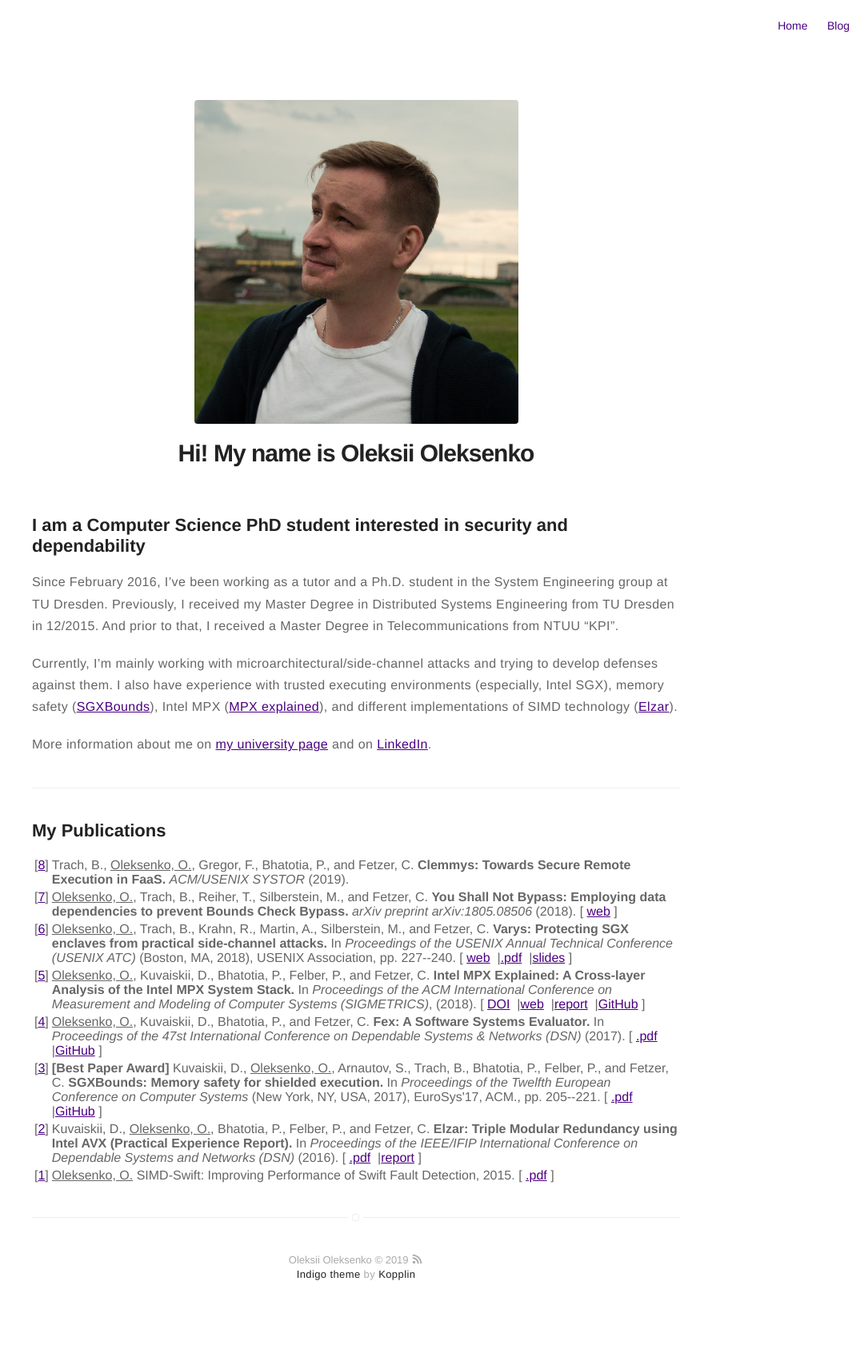
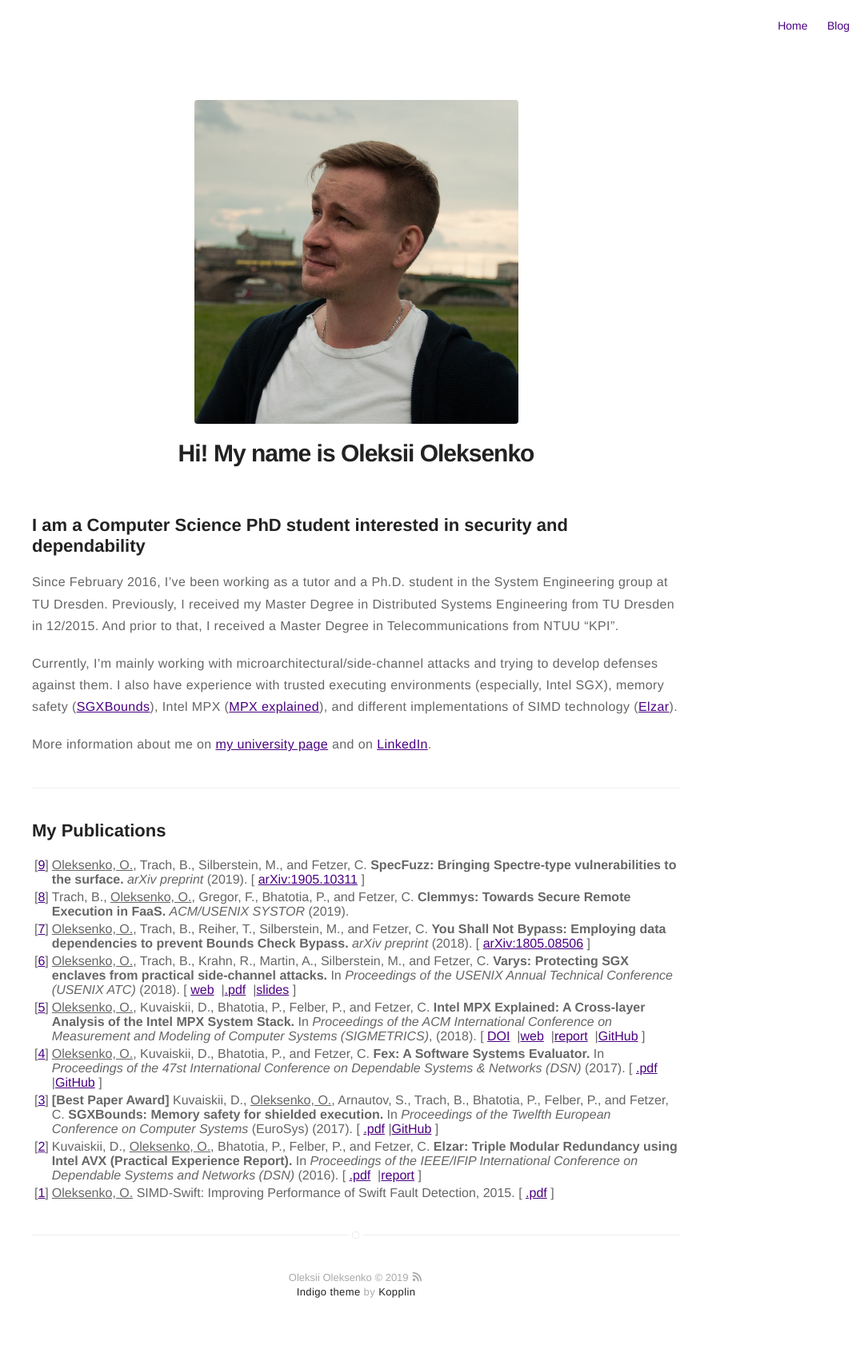
Before and after one commit to OleksiiOleksenko/oleksiioleksenko.github.io, a Jekyll site: the page built from about.md, in a window 1280 px wide. Shown: the whole page at 80% size, without its empty margins (195-1280 px from the left). Built offline with Jekyll 4.4.1, drawn with Linux system fonts in a browser that asks for light colours; before the commit the page ends 1665 px from its top, so only the background shows below that.

Commit message:
added specfuzz to publications

```diff
--- a/about.md
+++ b/about.md
@@ -24,7 +24,19 @@ More information about me on [my university page](https://tu-dresden.de/die_tu_d
 
 <tr valign="top">
 <td align="right" class="bibtexnumber">
-[<a name="oleksenko2018you">8</a>]
+[<a name="oleksenko2019specfuzz">9</a>]
+</td>
+<td class="bibtexitem">
+<u>Oleksenko, O.</u>, Trach, B., Silberstein, M., and Fetzer, C.
+<b>SpecFuzz: Bringing Spectre-type vulnerabilities to the surface.</b>
+<em>arXiv preprint</em> (2019).
+[&nbsp;<a href="https://arxiv.org/abs/1905.10311">arXiv:1905.10311</a>&nbsp;]
+</td>
+</tr>
+
+<tr valign="top">
+<td align="right" class="bibtexnumber">
+[<a name="trach2018clemmys">8</a>]
 </td>
 <td class="bibtexitem">
 Trach, B., <u>Oleksenko, O.</u>, Gregor, F., Bhatotia, P., and Fetzer, C.
@@ -35,13 +47,13 @@ Trach, B., <u>Oleksenko, O.</u>, Gregor, F., Bhatotia, P., and Fetzer, C.
 
 <tr valign="top">
 <td align="right" class="bibtexnumber">
-[<a name="oleksenko2018you">7</a>]
+[<a name="oleksenko2018ysnb">7</a>]
 </td>
 <td class="bibtexitem">
 <u>Oleksenko, O.</u>, Trach, B., Reiher, T., Silberstein, M., and Fetzer, C.
 <b>You Shall Not Bypass: Employing data dependencies to prevent Bounds Check Bypass.</b>
-<em>arXiv preprint arXiv:1805.08506</em> (2018).
-[&nbsp;<a href="https://arxiv.org/abs/1805.08506v2">web</a>&nbsp;]
+<em>arXiv preprint</em> (2018).
+[&nbsp;<a href="https://arxiv.org/abs/1805.08506">arXiv:1805.08506</a>&nbsp;]
 </td>
 </tr>
 
@@ -52,8 +64,7 @@ Trach, B., <u>Oleksenko, O.</u>, Gregor, F., Bhatotia, P., and Fetzer, C.
 <td class="bibtexitem">
 <u>Oleksenko, O.</u>, Trach, B., Krahn, R., Martin, A., Silberstein, M., and Fetzer, C.
 <b>Varys: Protecting SGX enclaves from practical side-channel attacks.</b>
-In <em>Proceedings of the USENIX Annual Technical Conference (USENIX ATC)</em>
-(Boston, MA, 2018), USENIX Association, pp.&nbsp;227--240.
+In <em>Proceedings of the USENIX Annual Technical Conference (USENIX ATC)</em> (2018).
 [&nbsp;<a href="https://www.usenix.org/conference/atc18/presentation/oleksenko">web</a>&nbsp;
 |<a href="https://www.usenix.org/system/files/conference/atc18/atc18-oleksenko.pdf">.pdf</a>&nbsp;
 |<a href="https://www.usenix.org/sites/default/files/conference/protected-files/atc18_slides_oleksenko.pdf">slides</a>&nbsp;]
@@ -99,7 +110,7 @@ In <em>Proceedings of the 47st International Conference on Dependable Systems &a
 <b>[Best Paper Award]</b>
 Kuvaiskii, D., <u>Oleksenko, O.</u>, Arnautov, S., Trach, B., Bhatotia, P., Felber, P., and Fetzer, C.
 <b>SGXBounds: Memory safety for shielded execution.</b>
-In <em>Proceedings of the Twelfth European Conference on Computer Systems</em> (New York, NY, USA, 2017), EuroSys'17, ACM., pp.&nbsp;205--221.
+In <em>Proceedings of the Twelfth European Conference on Computer Systems</em> (EuroSys) (2017).
 [&nbsp;<a href="https://homepages.inf.ed.ac.uk/pbhatoti/papers/SGXBounds-EuroSys-2017.pdf">.pdf</a>
 |<a href="https://github.com/tudinfse/sgxbounds">GitHub</a>&nbsp;]
 </td>
```
